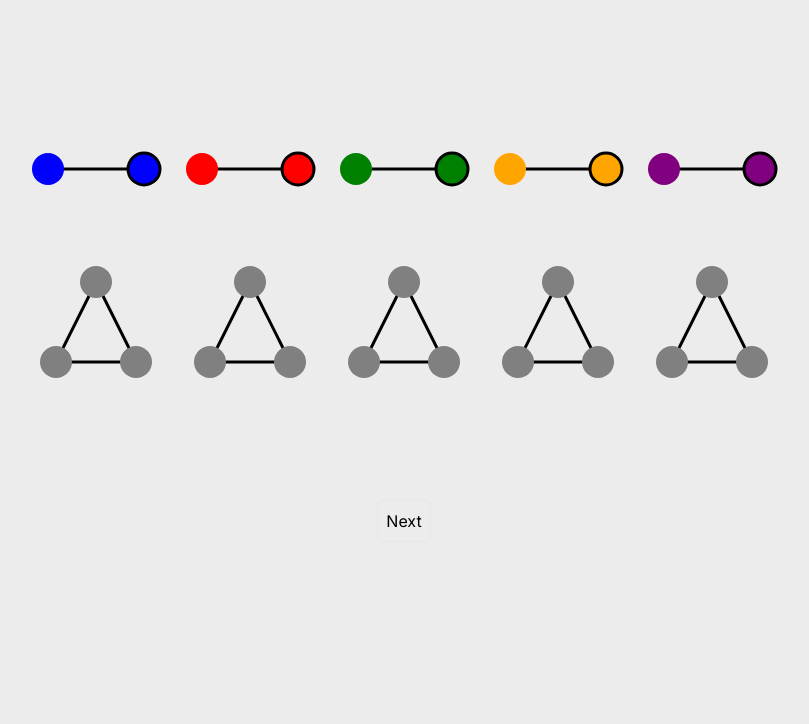
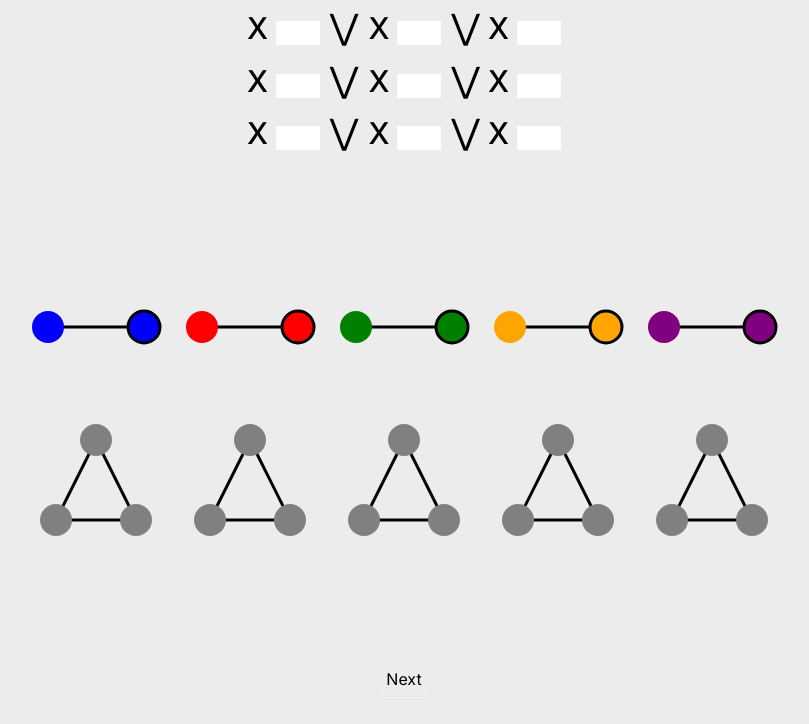
Before and after one commit to shiningaeo/np-reduction-visualizer, a Next.js app: page / in a window 1280 px wide. Shown: the top 724 px of the page, without its empty margins (236-1045 px from the left). Built offline with nearby package versions, Linux system fonts and the light colour scheme.

Commit message:
Used map for clause input, mind blown

```diff
--- a/src/app/3sat-input.tsx
+++ b/src/app/3sat-input.tsx
@@ -1,19 +1,14 @@
-export default function Three_SAT_Input() {
+import Clause from "./clause-input";
+
+export default function Three_SAT_Input({m}) {
+    var render = []
+    for (let i = 0; i < m; ++i) {
+        render.push(<Clause />)
+    }
     return (
     <>
         <main className="flex flex-col items-center justify-between">
-            <div className="w-full h-1/2 items-center">
-                <label style={{fontSize: 30, fontWeight: 500}}>X </label>
-                <input type="text" id="pin" name="pin" maxLength={1} size={1}></input>
-                <p style={{display: "inline", fontSize: 35}}> &#8897; </p>
-
-                <label style={{fontSize: 30, fontWeight: 500}}> X </label>
-                <input type="text" id="pin" name="pin" maxLength={1} size={1}></input>
-                <p style={{display: "inline", fontSize: 35}}> &#8897;</p>
-
-                <label style={{fontSize: 30, fontWeight: 500}}> X </label>
-                <input type="text" id="pin" name="pin" maxLength={1} size={1}></input>
-            </div>
+            {render.map(component => component)}
         </main>
     </>
     );
--- /dev/null
+++ b/src/app/clause-input.tsx
@@ -0,0 +1,18 @@
+export default function Clause() {
+    return (
+      <>
+        <div className="w-full h-1/2 items-center">
+            <label style={{fontSize: 30, fontWeight: 500}}>X </label>
+            <input type="text" id="pin" name="pin" maxLength={1} size={1}></input>
+            <p style={{display: "inline", fontSize: 35}}> &#8897; </p>
+
+            <label style={{fontSize: 30, fontWeight: 500}}> X </label>
+            <input type="text" id="pin" name="pin" maxLength={1} size={1}></input>
+            <p style={{display: "inline", fontSize: 35}}> &#8897;</p>
+
+            <label style={{fontSize: 30, fontWeight: 500}}> X </label>
+            <input type="text" id="pin" name="pin" maxLength={1} size={1}></input>
+        </div>
+      </>
+    );
+}
--- a/src/app/page.tsx
+++ b/src/app/page.tsx
@@ -6,7 +6,7 @@ export default function Home() {
   return (
     <>
       <main className="flex flex-col items-center justify-between">
-        {/* <Three_SAT_Input /> */}
+        <Three_SAT_Input m={3}/>
         <Three_SAT_VC />
       </main>
     </>
```
